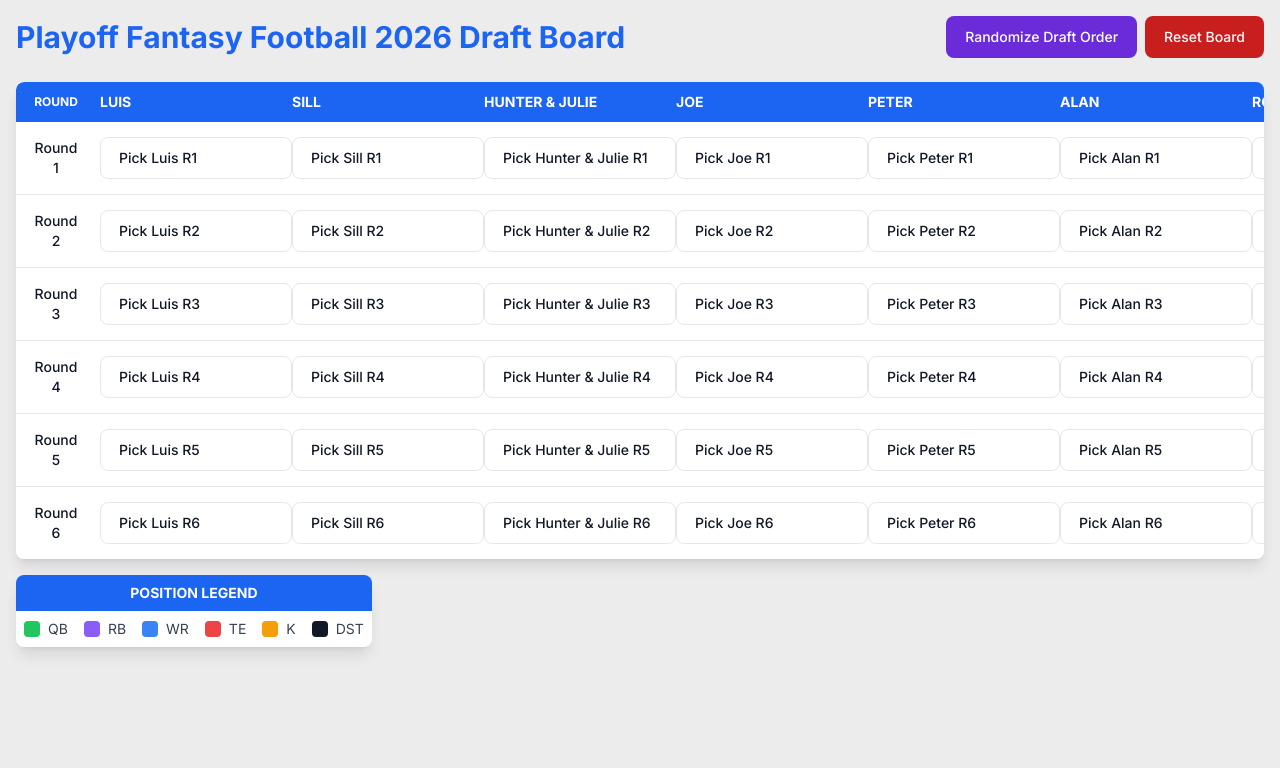
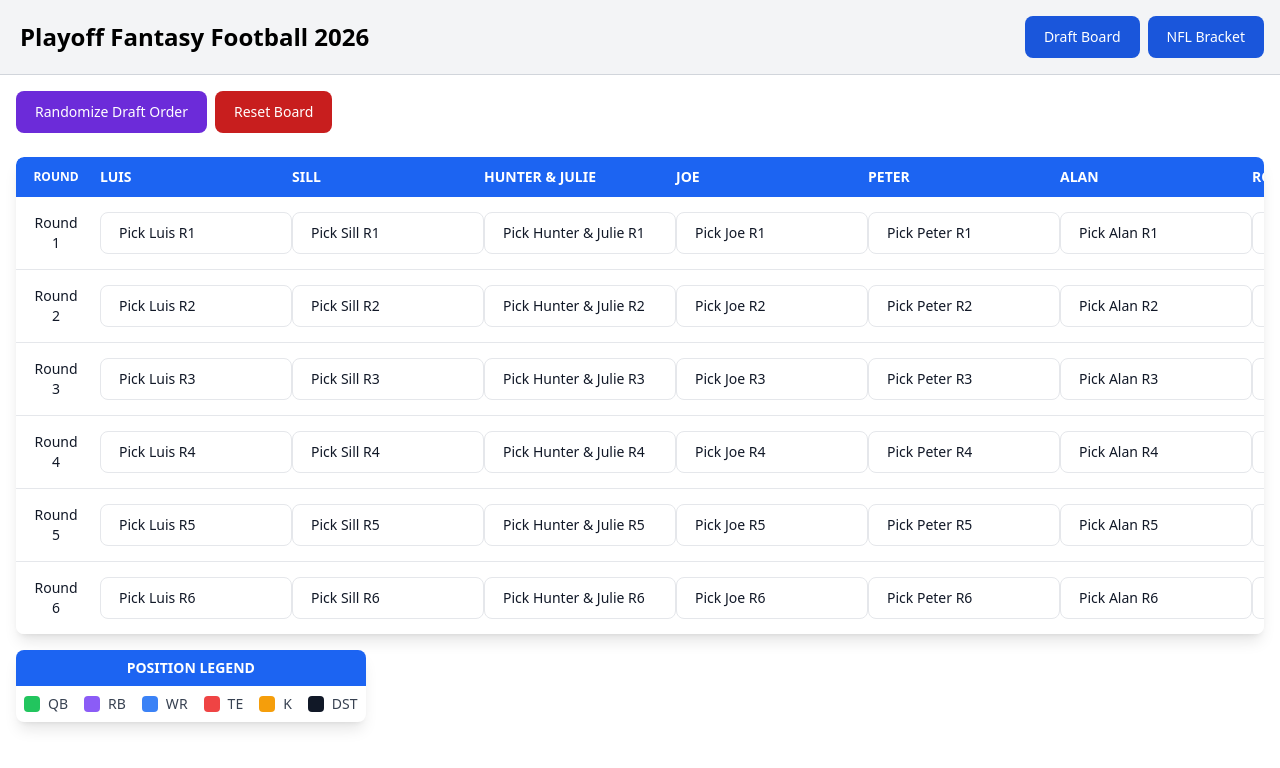
Before and after one commit to crziller91/Playoff-Fantasy-Football, a Next.js app: page / in a window 1280 px wide. Shown: the top 768 px of the page. Built offline with nearby package versions, Linux system fonts and the light colour scheme.

Commit message:
Added a NavBar

```diff
--- a/app/components/DraftBoard.tsx
+++ b/app/components/DraftBoard.tsx
@@ -1,3 +1,5 @@
+"use client";
+
 import { Button, Flowbite, Modal } from "flowbite-react";
 import DraftTable from "./DraftTable";
 import { DraftPicks, Player, Team } from "../types";
@@ -52,9 +54,6 @@
     <Flowbite>
       <main className="min-h-screen p-4">
         <div className="mb-6 flex items-center justify-between">
-          <h1 className="text-3xl font-bold text-blue-600">
-            Playoff Fantasy Football 2026 Draft Board
-          </h1>
           <div className="flex gap-2">
             <Button color="purple" onClick={handleRandomizeOrder}>
               Randomize Draft Order
--- a/app/components/DraftTable.tsx
+++ b/app/components/DraftTable.tsx
@@ -1,3 +1,5 @@
+"use client";
+
 import { Table } from "flowbite-react";
 import { useState } from "react";
 import { DraftPicks, Player, Team } from "../types";
--- /dev/null
+++ b/app/components/Navbar.tsx
@@ -0,0 +1,26 @@
+import { Button, Navbar, NavbarBrand, NavbarToggle } from "flowbite-react";
+import Link from "next/link";
+
+export default function NavigationBar() {
+  return (
+    <Navbar
+      fluid
+      className="sticky top-0 z-50 border-b-[1px] border-gray-300 bg-gray-100 py-4" // Thicker navbar with underline and padding
+    >
+      <NavbarBrand as={Link} href="/" className="px-1">
+        <span className="self-center whitespace-nowrap text-2xl font-semibold">
+          Playoff Fantasy Football 2026
+        </span>
+      </NavbarBrand>
+      <div className="flex items-center space-x-2 md:order-2">
+        <Button as={Link} href="/" color="blue">
+          Draft Board
+        </Button>
+        <Button as={Link} href="/nfl-bracket" color="blue">
+          NFL Bracket
+        </Button>
+        <NavbarToggle className="md:hidden" />
+      </div>
+    </Navbar>
+  );
+}
--- a/app/components/PlayerDropdown.tsx
+++ b/app/components/PlayerDropdown.tsx
@@ -1,3 +1,5 @@
+"use client";
+
 import { Button } from "flowbite-react";
 import { Player, Team } from "../types";
 import { positionColors } from "../data/positionColors";
--- a/app/globals.css
+++ b/app/globals.css
@@ -3,6 +3,6 @@
 @tailwind utilities;
 
 html, body {
-    background-color: #ececec; /* Matches bg-gray-100 */
+    background-color: #ffffff; /* Matches bg-gray-100 */
     height: 100%; /* Ensures body fills the viewport */
 }
--- a/app/layout.tsx
+++ b/app/layout.tsx
@@ -1,6 +1,6 @@
 import type { Metadata } from "next";
 import { Inter } from "next/font/google";
-import { ThemeModeScript } from "flowbite-react";
+import { Flowbite, ThemeModeScript } from "flowbite-react";
 import "./globals.css";
 
 const inter = Inter({ subsets: ["latin"] });
@@ -17,10 +17,9 @@
 }>) {
   return (
     <html lang="en">
-      <head>
-        <ThemeModeScript />
-      </head>
-      <body className={inter.className}>{children}</body>
+      <body>
+        <Flowbite>{children}</Flowbite>
+      </body>
     </html>
   );
 }
--- /dev/null
+++ b/app/nfl-bracket/page.tsx
@@ -0,0 +1,15 @@
+import { Flowbite } from "flowbite-react";
+import NavigationBar from "../components/Navbar";
+
+export default function NFLBracket() {
+  return (
+    <Flowbite>
+      <NavigationBar />
+      <main className="min-h-screen w-full p-4">
+        <h1 className="mt-6 text-center text-3xl font-bold text-blue-600">
+          NFL Bracket
+        </h1>
+      </main>
+    </Flowbite>
+  );
+}
--- a/app/page.tsx
+++ b/app/page.tsx
@@ -1,10 +1,12 @@
-"use client"; // Client component
+"use client";
 
 import { useState } from "react";
 import DraftBoard from "./components/DraftBoard";
 import { initialPlayers } from "./data/initialPlayers";
 import { Team, DraftPicks } from "./types";
 import { initializeDraftPicks } from "./utils/draftUtils";
+import { Flowbite } from "flowbite-react";
+import NavigationBar from "./components/Navbar";
 
 export default function Page() {
   const initialTeams: Team[] = [
@@ -17,7 +19,7 @@
     "Rohan",
     "JT",
     "Christian",
-    "Dougie"
+    "Dougie",
   ];
   const rounds = Array.from({ length: 6 }, (_, i) => i + 1);
 
@@ -29,6 +31,8 @@
   const [searchTerms, setSearchTerms] = useState<{ [key: string]: string }>({});
 
   return (
+    <Flowbite>
+      <NavigationBar />
       <DraftBoard
         teams={teams}
         rounds={rounds}
@@ -41,5 +45,6 @@
         searchTerms={searchTerms}
         setSearchTerms={setSearchTerms}
       />
+    </Flowbite>
   );
 }
```
Lines whose indentation alone changed are shown as unchanged.
